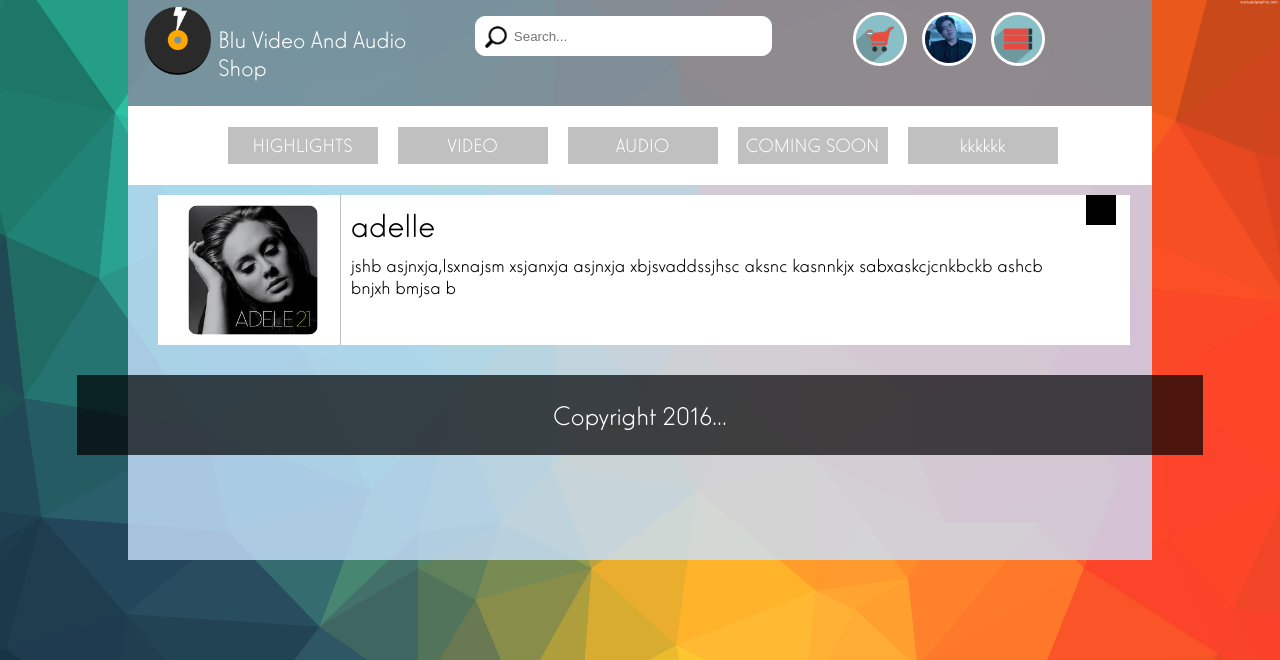
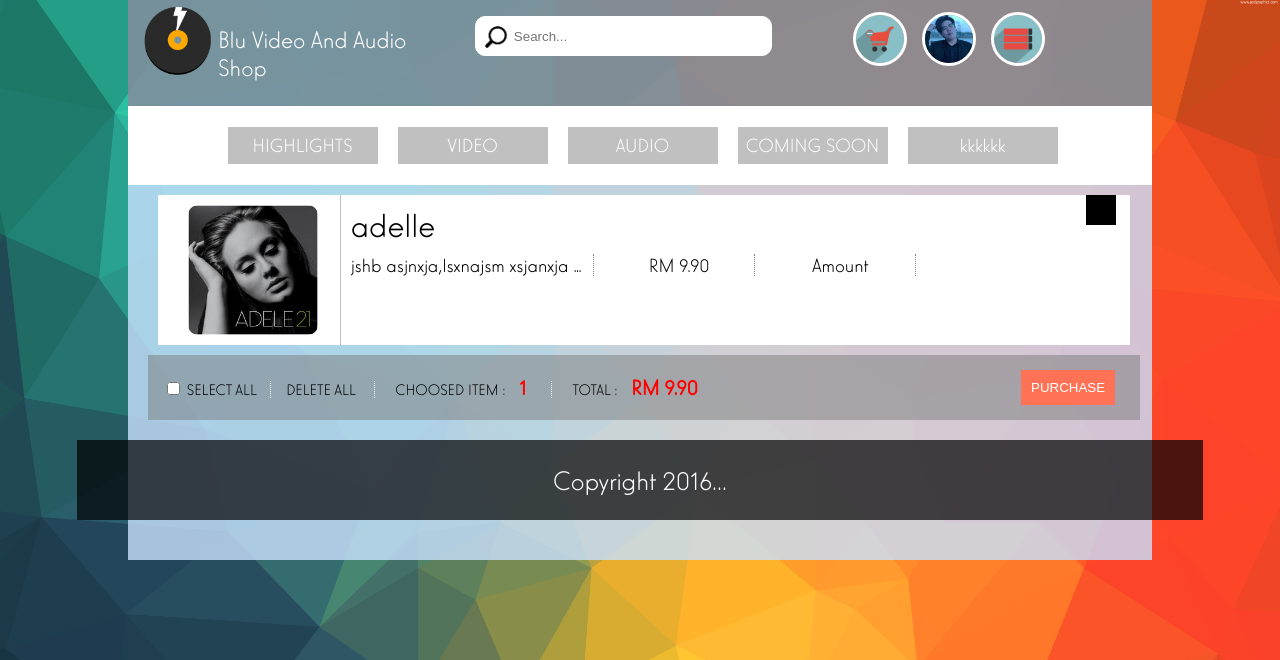
Before and after one commit to yzw1994/G10B_Sales_of_Point_System_for_Video_and_Audio_shop, a PHP site: page /user/add_to_cart.php in a window 1280 px wide. Shown: the top 660 px of the page. Run offline with PHP 8.4, Linux system fonts and the light colour scheme; some libraries are stand-ins or nearby versions.

Commit message:
cart page

```diff
--- a/css/cart.css
+++ b/css/cart.css
@@ -1,3 +1,13 @@
+.cart_control_div {
+  display:block;
+  height: 45px;
+  width:93%;
+  margin: 10px auto 0 auto;
+  padding-top: 20px;
+  padding-left: 15px;
+  padding-right: 25px;
+  background-color: rgba(125, 125, 125, 0.5);
+}
 .cart_prod_div{
   background-color: white;
   display: block;
@@ -7,8 +17,15 @@
   background-color: white;
 
 }
+.cart_prod_link {
+  text-decoration:none;
+  color:black;
+}
+.cart_prod_link:hover {
+  text-decoration:underline;
+}
 .cart_prod_div:hover {
-  background-color: green;
+  background-color: ;
 }
 .cart_prod_div div{
   display: block;
@@ -57,8 +74,20 @@
   margin: 0px 0 10px 10px;
   font-size: 20px;
   color: black;
-  height: 80px;
-  width: 95%
+  width: 30%;
+  overflow: hidden;
+  white-space: nowrap;
+  text-overflow: ellipsis;
+  text-align:center;
+  padding-right: 10px;
+}
+.cart_prod_price {
+  float: left;
+  margin: 0px 0 10px 10px;
+  font-size: 20px;
+  color: black;
+  width: 150px;
+  text-align:center;
 }
 .cart_prod_checkbox {
   width:30px;
@@ -71,3 +100,61 @@
   border-right-width: 1px;
   border-right-color: silver;
 }
+.right_border_dotted {
+  border-right-style: dotted;;
+  border-right-width: 1px;
+  border-right-color: grey;
+}
+.right_border_white {
+  border-right-style: dotted;;
+  border-right-width: 1px;
+  border-right-color: white;
+}
+.cart_select_all {
+  padding-right: 10px;
+}
+.cart_delete_all {
+  padding-left: 15px;
+  padding-right: 15px;
+}
+.cart_delete_all:hover {
+  color:red;
+  font-weight: 900;
+}
+.cart_delete_title {
+  font-size: 18px;
+  padding-right: 10px;
+}
+.cart_count_total {
+  margin-left: 10px;
+
+}
+.cart_count_result {
+  color:red;
+  padding-left: 10px;
+  padding-right: 20px;
+  font-weight: 900;
+  font-size: 22px;
+
+}
+.cart_item_amount {
+  margin-right: 10px;
+  margin-left: 20px;
+}
+.cart_purchase_btn {
+  float: right;
+  background-color: #FF7256;
+  border:none;
+  padding:10px;
+  margin-top: -5px;
+  color: white;
+  font-weight: 500;
+}
+.cart_purchase_btn:hover {
+  background-color: #FF4500;
+  color: white;
+  transform: scale(1.2);
+	 -webkit-transition-duration: 200ms; /* Safari */
+    -webkit-transition-delay: 200ms; /* Safari */
+    transition-delay: 200ms;
+}
--- a/user/add_to_cart.php
+++ b/user/add_to_cart.php
@@ -17,23 +17,61 @@
 		<?php include("../utility/user_header.php");?>
 		<?php include("../utility/navigation.php");?>
 		<div class="cont_element col span_2_of_2">
-      <a href="" id="" class="cart_prod_div span_5_of_5">
+      <div id="" class="cart_prod_div span_5_of_5">
+          <a href="" target="_blank" id="" class="cart_prod_link">
             <div id="" class="span_1_of_5 right_border">
               <div id="" class="cart_prod_image">
                 <img src="../images/cover1.jpg" id="" class=""/>
               </div>
             </div>
+          </a>
           <div id="" class="span_4_of_5">
               <span id="" class="cart_prod_title">
-              adelle
+                <a href="" target="_blank" id="" class="cart_prod_link">adelle</a>
               </span>
+
             <span id="" class="cart_prod_checkbox">
             </span>
-            <span id="" class="cart_prod_description">
+            <span id="" class="cart_prod_description right_border_dotted">
               jshb asjnxja,lsxnajsm xsjanxja asjnxja xbjsvaddssjhsc aksnc kasnnkjx sabxaskcjcnkbckb ashcb bnjxh bmjsa b
             </span>
+            <span id="" class="cart_prod_price right_border_dotted">
+              RM 9.90
+            </span>
+            <span id="" class="cart_prod_price right_border_dotted">
+              Amount
+            </span>
           </div>
-      </a>
+      </div>
+      <div id="" class="cart_control_div">
+
+        <span id="" class="cart_select_all right_border_white">
+          <input type="checkbox" name="deleteall" id="" class="cart_delete_all"/>
+          SELECT ALL
+        </span>
+        <span id="" class="cart_delete_all right_border_white">
+          DELETE ALL
+        </span>
+
+
+        <span id="" class="cart_item_amount right_border_white">
+          CHOOSED ITEM :
+          <span id="" class="cart_count_result">
+            1
+          </span>
+        </span>
+
+        <span id="" class="cart_count_total">
+          TOTAL :
+          <span id="" class="cart_count_result">
+            RM 9.90
+          </span>
+        </span>
+
+        <button id="" class="cart_purchase_btn">
+          PURCHASE
+        </button>
+      </div>
 		</div>
 
 		<?php include("../utility/footer.php");?>
```
Lines whose indentation alone changed are shown as unchanged.
